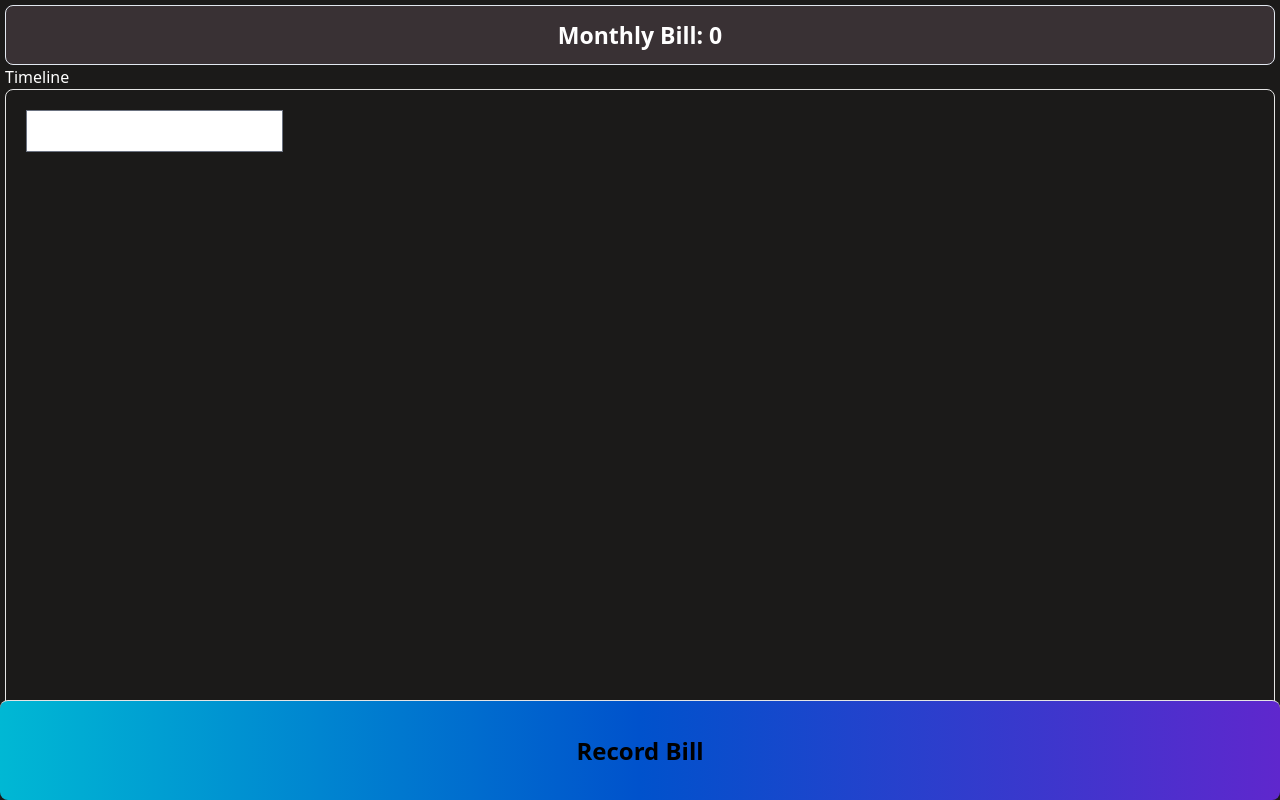
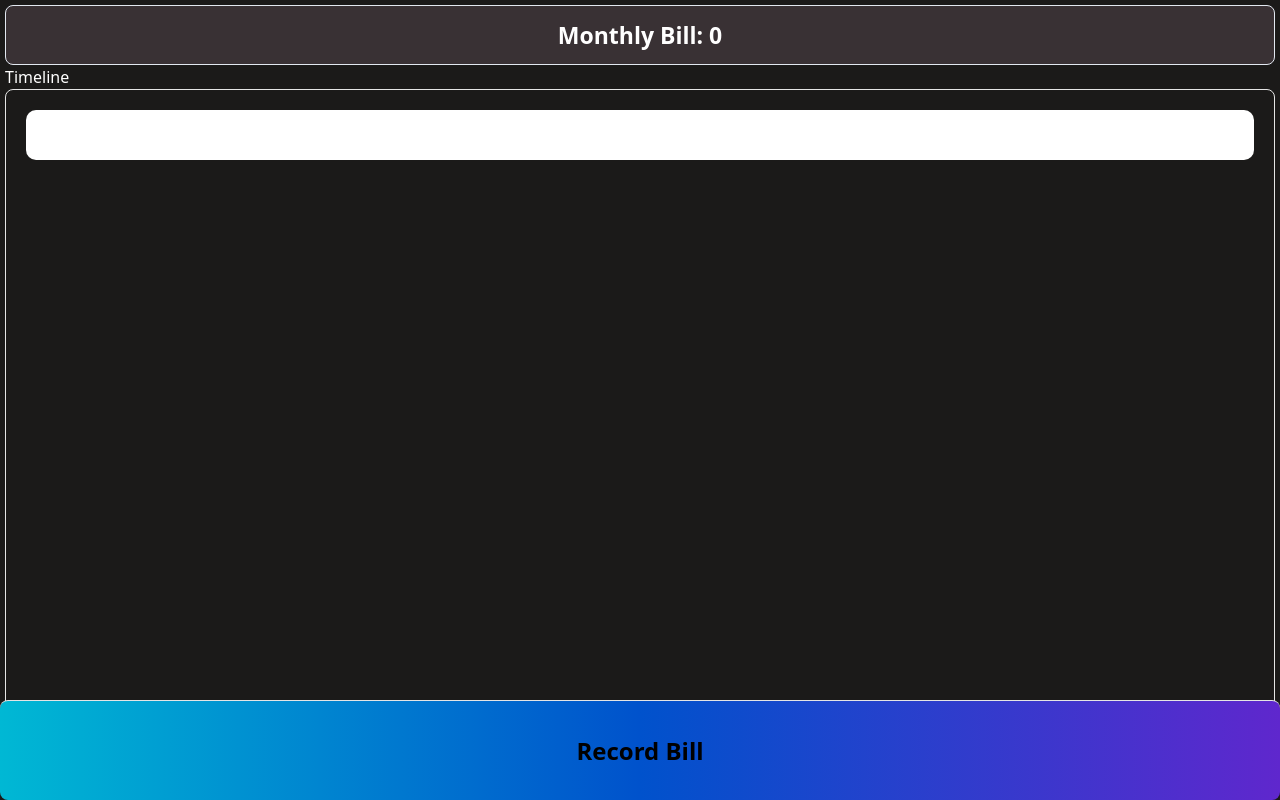
Before and after one commit to theabhayprajapati/waterbilltracker, a Next.js app: page / in a window 1280 px wide. Built offline with nearby package versions, Linux system fonts and the light colour scheme.

Commit message:
input dsign

```diff
--- a/pages/index.tsx
+++ b/pages/index.tsx
@@ -95,7 +95,18 @@ const Home: NextPage = () => {
           Timeline
         </h1>
         <div className='p-5 showTimeline'>
-          <input type="text" onChange={onChangeMakeVibration} />
+          <input type="text" onChange={onChangeMakeVibration} style={{
+            width: '100%',
+            height: '50px',
+            fontSize: '30px',
+            padding: '10px',
+            border: 'none',
+            outline: 'none',
+            color: 'black',
+            backgroundColor: 'white',
+            borderRadius: '10px',
+
+          }} />
           {monthlyBill.total.sort().map((payment, index) => {
             return (
               <div key={index} className='flex  justify-between items-center timeLineItem'>
```
